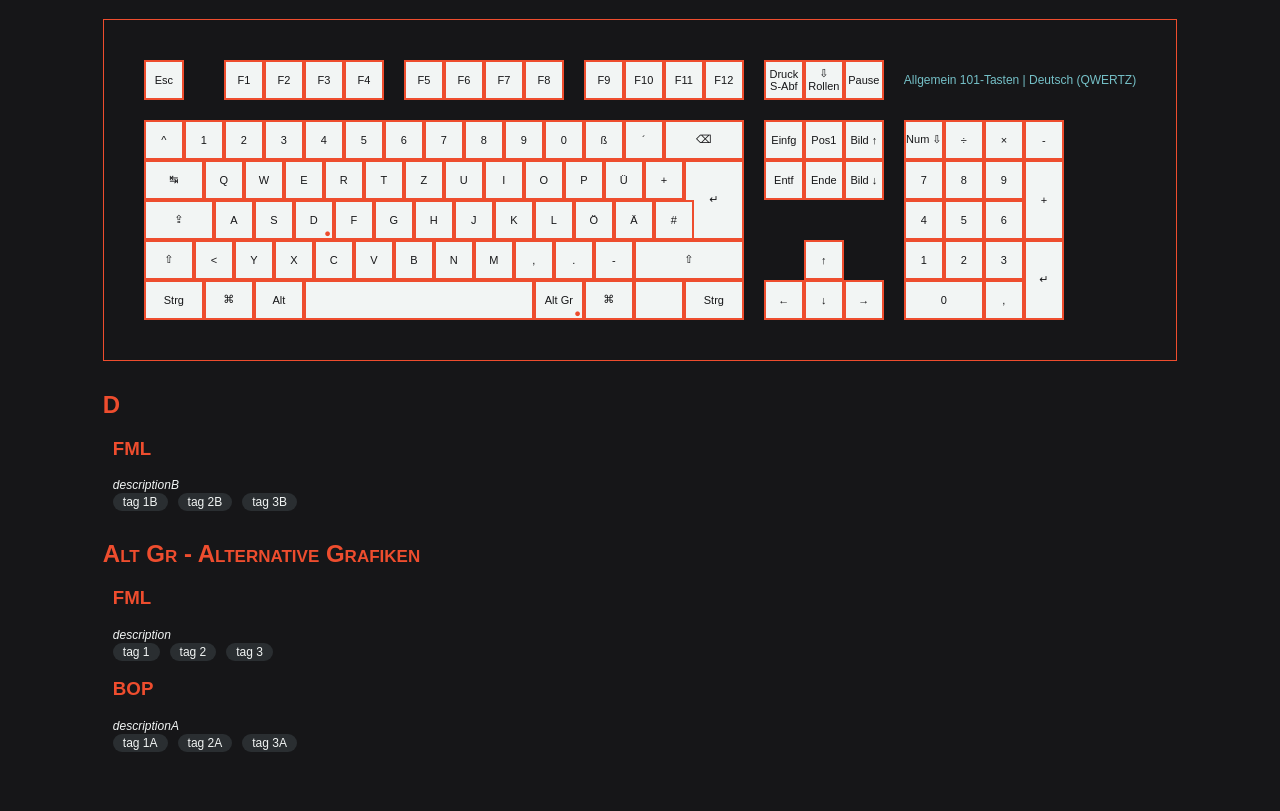
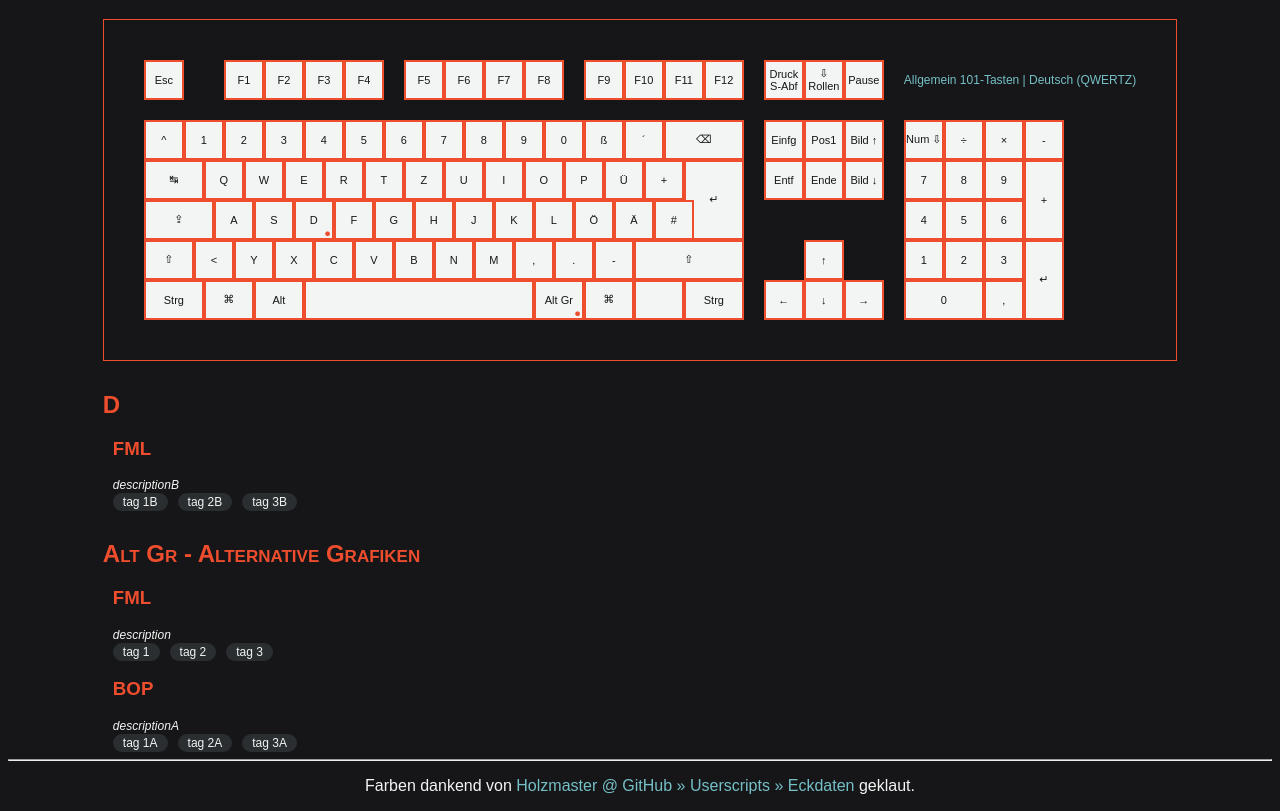
Before and after one commit to pr0LebenImHolz/KeyboardShortcuts, a website: page docs/index.html in a window 1280 px wide. Shown: the part 61-872 px from the top of the page. Before the commit the page ends 820 px from the top, so only its background shows below. Drawn offline with Linux system fonts and the light colour scheme.

Commit message:
renamed src to docs because github pages only allows 'docs' subdir; added footer; added translation support

```diff
--- a/src/keyboard.css
+++ b/docs/index.css
@@ -14,6 +14,14 @@ h6 {
     display: block;
     font-variant: small-caps;
     color: #ee4d2e;
+}
+
+a[href] {
+    color: #75c0c7;
+    text-decoration: none;
+}
+a[href]:hover {
+    color: #f2f5f4;
 }
 
 #lang-select {
--- a/src/index.html
+++ b/docs/index.html
@@ -3,7 +3,7 @@
     <head>
         <meta charset="utf-8" />
         <link rel="shortcut icon" href="./favicon.png" />
-        <link rel="stylesheet" href="./keyboard.css" />
+        <link rel="stylesheet" href="./index.css" />
 
         <!-- + layouts & assignments -->
         <meta name="kbd-langs" content="de_DE,en_US" />
@@ -11,11 +11,13 @@
         <meta name="kbd-assignments" href="./assignments/lebenimholz2.json" />
         <!-- - layouts & assignments -->
 
-        <script src="./keyboard.js"></script>
+        <script src="./index.js"></script>
     </head>
     <body>
         <select id="lang-select" data-id="lang-select"></select>
         <h1>Keyboard Shortcuts</h1>
         <div id="keyboard" data-id="keyboard"></div>
+        <hr>
+        <p data-id="footer"></p>
     </body>
 </html>
--- a/src/keyboard.js
+++ b/docs/index.js
@@ -270,12 +270,24 @@ class UI {
     #lang;
     #altLang;
     #classes;
+    #html = {
+        elements: null,
+        translations: {
+            footer: {
+                en_US: 'Colors thankfully stolen from <a href="https://holzmaster.github.io/userscripts/eckdaten">Holzmaster @ GitHub » Userscripts » Key Data</a>.',
+                de_DE: 'Farben dankend von <a href="https://holzmaster.github.io/userscripts/eckdaten">Holzmaster @ GitHub » Userscripts » Eckdaten</a> geklaut.',
+            }
+        }
+    }
 
-    constructor(langs, lang, altLang) {
+    constructor(langs, lang, altLang, html) {
         this.#langs = langs;
         this.#lang = lang;
         this.#altLang = altLang;
         this.#classes = [];
+        this.#html.elements = html;
+
+        this.#applyLang();
     }
 
     addClass(clazz) {
@@ -296,11 +308,18 @@ class UI {
         this.#classes.forEach((c) => {
             c.setLang(lang, altLang);
         });
+        this.#applyLang();
     }
 
     notify(str) {
         console.log(str[this.#lang || this.#altLang]);
         alert(str[this.#lang || this.#altLang]);
+    }
+
+    #applyLang() {
+        Object.keys(this.#html.elements).forEach((key) => {
+            this.#html.elements[key].innerHTML = this.#html.translations[key][this.#lang] || this.#html.translations[key][this.#altLang];
+        })
     }
 }
 
@@ -341,7 +360,7 @@ document.addEventListener('DOMContentLoaded', async () => {
     const layouts = await getJSON(parseLayouts(document.querySelector('meta[name=kbd-layouts]')));
     const assignments = await getJSON(document.querySelector('meta[name=kbd-assignments]').getAttribute('href'));
 
-    const ui = new UI(langs, langs[0], langs[1]);
+    const ui = new UI(langs, langs[0], langs[1], {footer: document.querySelector('[data-id=footer]')});
 
     const langSelect = document.querySelector('[data-id=lang-select]');
     langs.forEach((lang, i) => {
```
Also changed, not shown: docs/assignments/lebenimholz2.json (renamed from src/assignments/lebenimholz2.json), docs/favicon.png (renamed from src/favicon.png), docs/layouts/101_de_qwertz.json (renamed from src/layouts/101_de_qwertz.json), docs/layouts/101_en_qwerty.json (renamed from src/layouts/101_en_qwerty.json).
